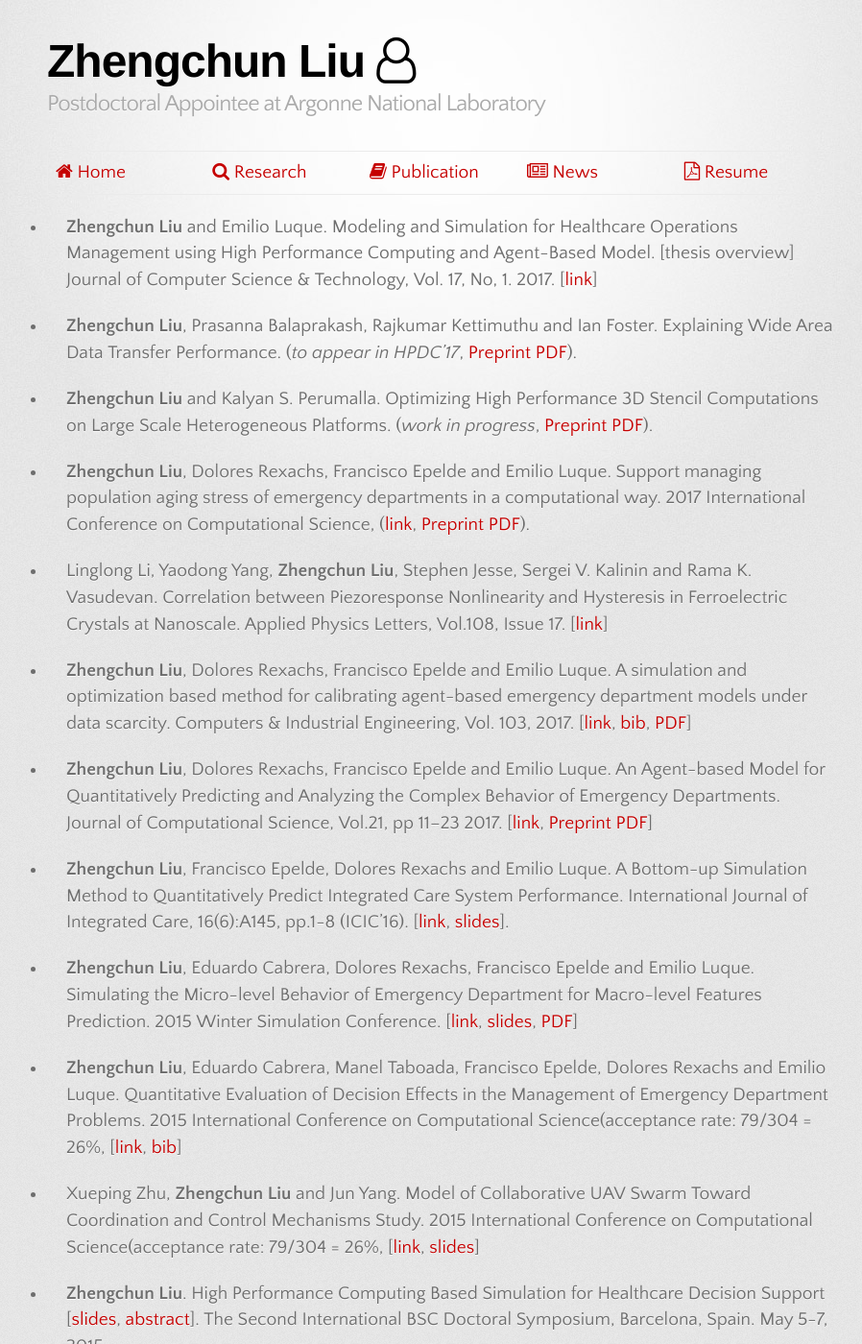
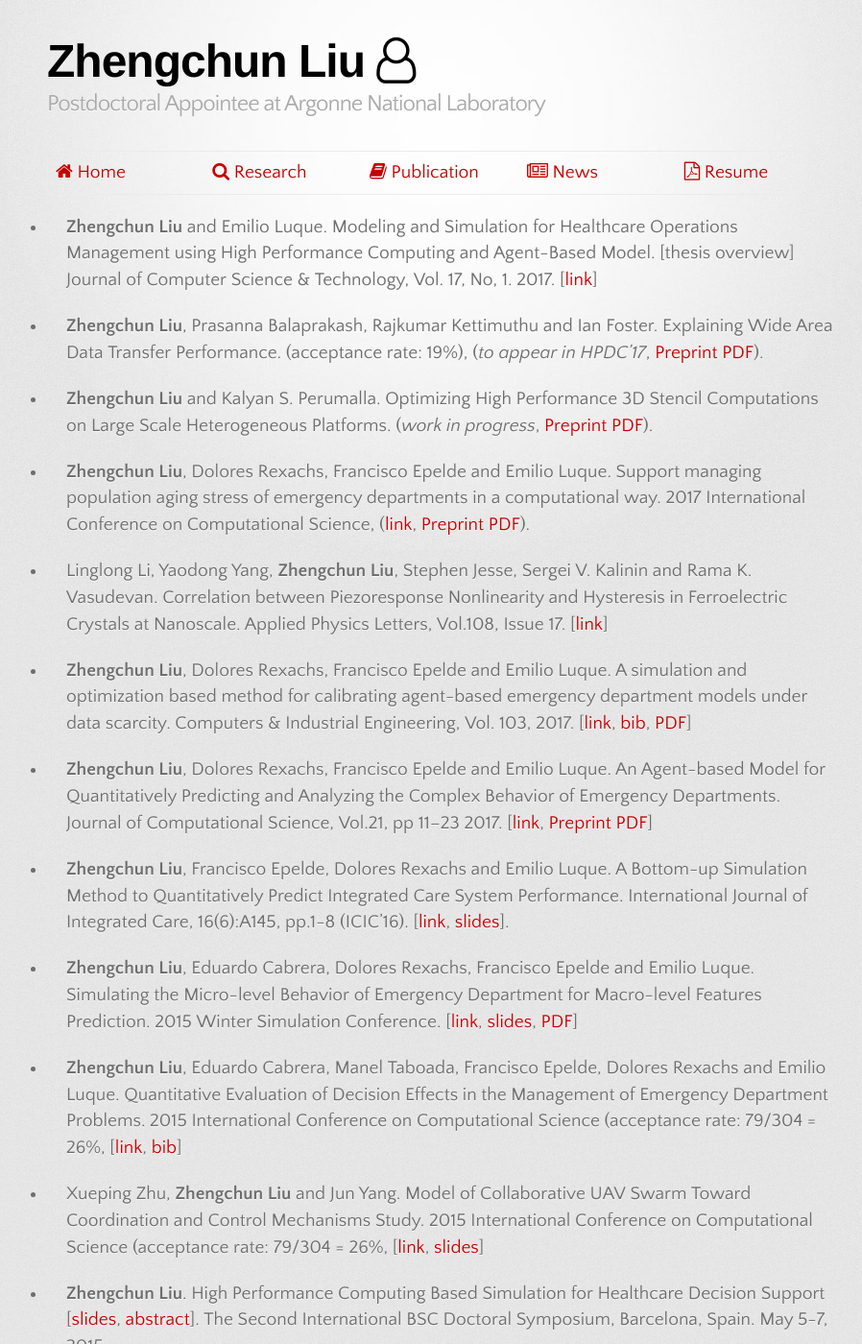
Before and after one commit to lzhengchun/lzhengchun.github.io, a Jekyll site: the page built from Publication.md, in a window 1280 px wide and 1400 px high. Shown: the whole window at 96% size, without its empty margins (181-1079 px from the left). Built offline with Jekyll 4.4.1, drawn with Linux system fonts in a browser that asks for light colours; some web fonts are replaced.

Commit message:
add, delete, polish etc.

```diff
--- a/Publication.md
+++ b/Publication.md
@@ -5,7 +5,7 @@ title: Home
 
 - __Zhengchun Liu__ and Emilio Luque. Modeling and Simulation for Healthcare Operations Management using High Performance Computing and Agent-Based Model. [thesis overview] Journal of Computer Science & Technology, Vol. 17, No, 1. 2017. [[link](http://journal.info.unlp.edu.ar/wp-content/uploads/2017/05/JCST-44-Thesis-Overview-2.pdf)]
 
-- __Zhengchun Liu__, Prasanna Balaprakash, Rajkumar Kettimuthu and Ian Foster. Explaining Wide Area Data Transfer Performance. (_to appear in HPDC'17_, [Preprint PDF](http://www.mcs.anl.gov/~zcliu/files/Explaining%20Wide%20Area%20Data%20Transfer%20Performance.pdf)).
+- __Zhengchun Liu__, Prasanna Balaprakash, Rajkumar Kettimuthu and Ian Foster. Explaining Wide Area Data Transfer Performance. (acceptance rate: 19%), (_to appear in HPDC'17_, [Preprint PDF](http://www.mcs.anl.gov/~zcliu/files/Explaining%20Wide%20Area%20Data%20Transfer%20Performance.pdf)).
 
 - __Zhengchun Liu__ and Kalyan S. Perumalla. Optimizing High Performance 3D Stencil Computations on Large Scale Heterogeneous Platforms. (_work in progress_, [Preprint PDF](file/B2R-3d.pdf)).
 
@@ -21,9 +21,9 @@ title: Home
 
 - __Zhengchun Liu__, Eduardo Cabrera, Dolores Rexachs, Francisco Epelde and Emilio Luque. Simulating the Micro-level Behavior of Emergency Department for Macro-level Features Prediction. 2015 Winter Simulation Conference. [[link](https://doi.org/10.1109/WSC.2015.7408162), [slides](file/Z.Liu-WSC-2015.pdf), [PDF](file/wsc15-micro2macro.pdf)]
 
-- __Zhengchun Liu__, Eduardo Cabrera, Manel Taboada, Francisco Epelde, Dolores Rexachs and Emilio Luque. Quantitative Evaluation of Decision Effects in the Management of Emergency Department Problems. 2015 International Conference on Computational Science(acceptance rate: 79/304 = 26%, [[link](https://doi.org/10.1016/j.procs.2015.05.265), [bib](zhengchun-liu-bibtex.html#liu-iccs2015)]
+- __Zhengchun Liu__, Eduardo Cabrera, Manel Taboada, Francisco Epelde, Dolores Rexachs and Emilio Luque. Quantitative Evaluation of Decision Effects in the Management of Emergency Department Problems. 2015 International Conference on Computational Science (acceptance rate: 79/304 = 26%, [[link](https://doi.org/10.1016/j.procs.2015.05.265), [bib](zhengchun-liu-bibtex.html#liu-iccs2015)]
 
-- Xueping Zhu, __Zhengchun Liu__ and Jun Yang. Model of Collaborative UAV Swarm Toward Coordination and Control Mechanisms Study. 2015 International Conference on Computational Science(acceptance rate: 79/304 = 26%, [[link](https://doi.org/10.1016/j.procs.2015.05.274), [slides](file/uav-agent.pdf)]
+- Xueping Zhu, __Zhengchun Liu__ and Jun Yang. Model of Collaborative UAV Swarm Toward Coordination and Control Mechanisms Study. 2015 International Conference on Computational Science (acceptance rate: 79/304 = 26%, [[link](https://doi.org/10.1016/j.procs.2015.05.274), [slides](file/uav-agent.pdf)]
 
 - __Zhengchun Liu__. High Performance Computing Based Simulation for Healthcare Decision Support [[slides](file/zliu-bsc-2015.pdf), [abstract](file/Extended-Research-Abstract.pdf)]. The Second International BSC Doctoral Symposium, Barcelona, Spain. May 5-7, 2015.
 
```
